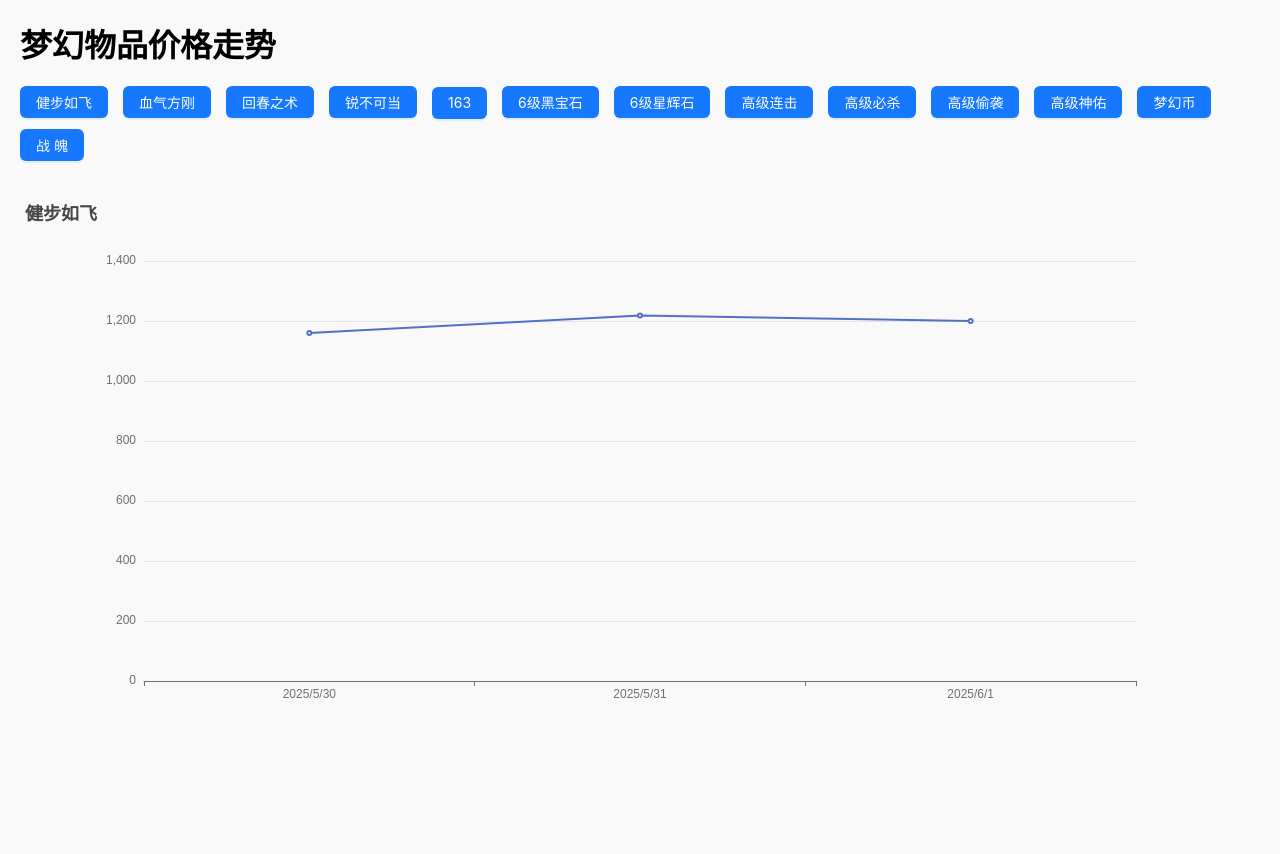
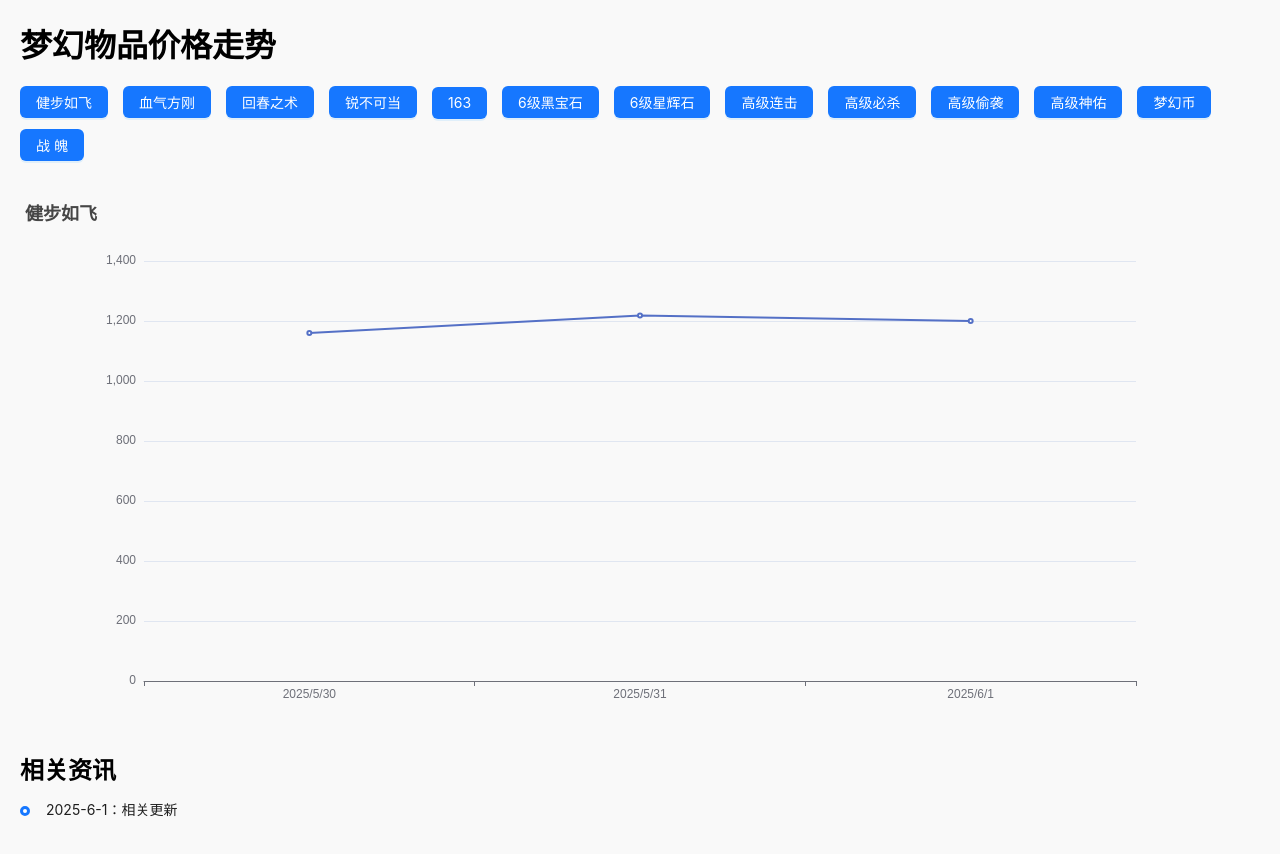
Before and after one commit to wangzhuang1/zhonglingshi, a React (Vite) app: page / in a window 1280 px wide. Shown: the top 854 px of the page. Before the commit the page ends 800 px from the top, so only its background shows below. Built offline with nearby package versions, Linux system fonts and the light colour scheme.

Commit message:
增加相关资讯

```diff
--- /dev/null
+++ b/src/data/information.ts
@@ -0,0 +1,8 @@
+const information = [
+    {
+        time: '2025-6-1：',
+        text: '相关更新'
+    }
+]
+
+export default information;
--- a/src/pages/Home/index.less
+++ b/src/pages/Home/index.less
@@ -4,4 +4,10 @@
     h1 {
         padding-bottom: 20px;
     }
+
+    .information {
+        .mod {
+            margin-top: 20px;
+        }
+    }
 }
--- a/src/pages/Home/index.tsx
+++ b/src/pages/Home/index.tsx
@@ -1,7 +1,9 @@
 
 import { Button } from 'antd';
+import { Timeline } from 'antd';
 import ReactECharts from 'echarts-for-react';
-import btnArr from '../../data/index'
+import btnArr from '../../data/price'
+import information from '../../data/information'
 import { useState } from 'react';
 import './index.less';
 
@@ -91,6 +93,17 @@ const Home = () => {
             <div className='charCon'>
                 <ReactECharts option={option} style={{ height: 550 }} />
             </div>
+
+            <div className='information'>
+                <h2>相关资讯</h2>
+                <div className='mod'>
+                    <Timeline
+                        items={information.map(item => ({
+                            children: item.time + item.text
+                        }))}
+                    />
+                </div>
+            </div>
         </div>
     );
 };
```
Also changed, not shown: src/data/price.ts (renamed from src/data/index.ts).
